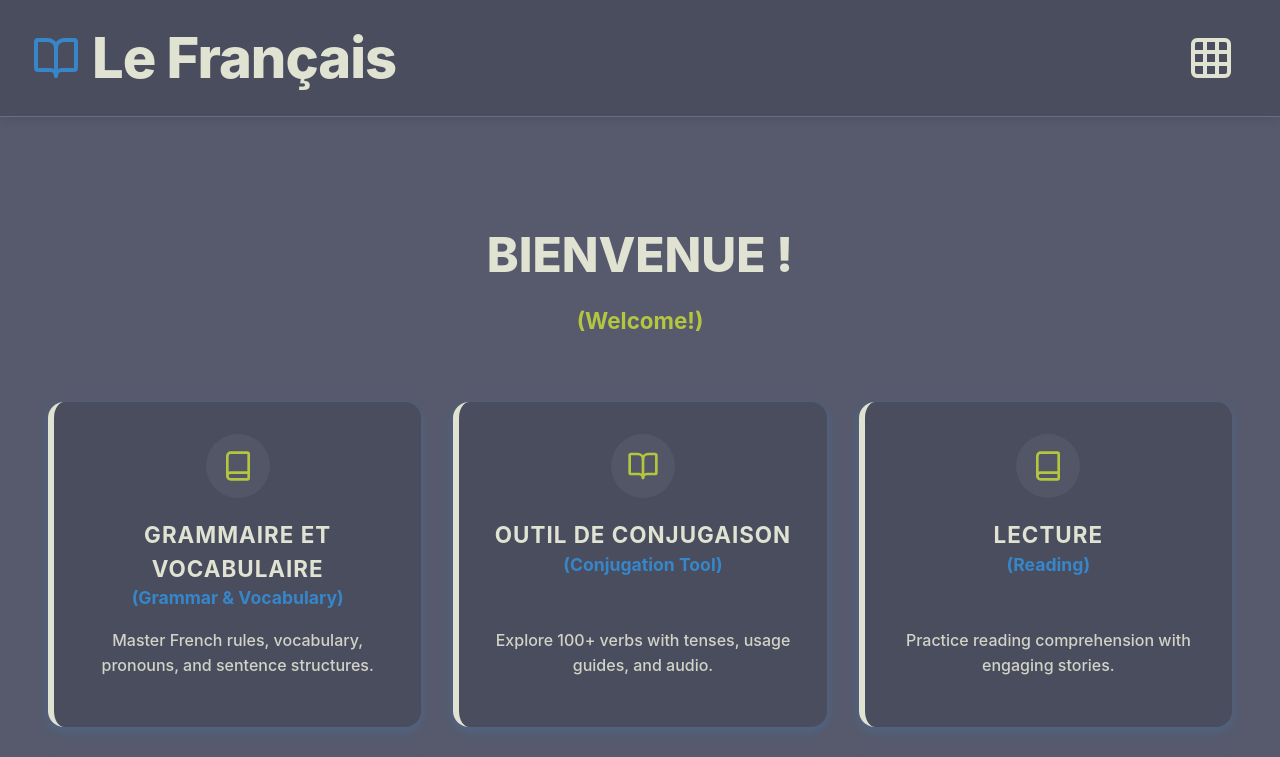
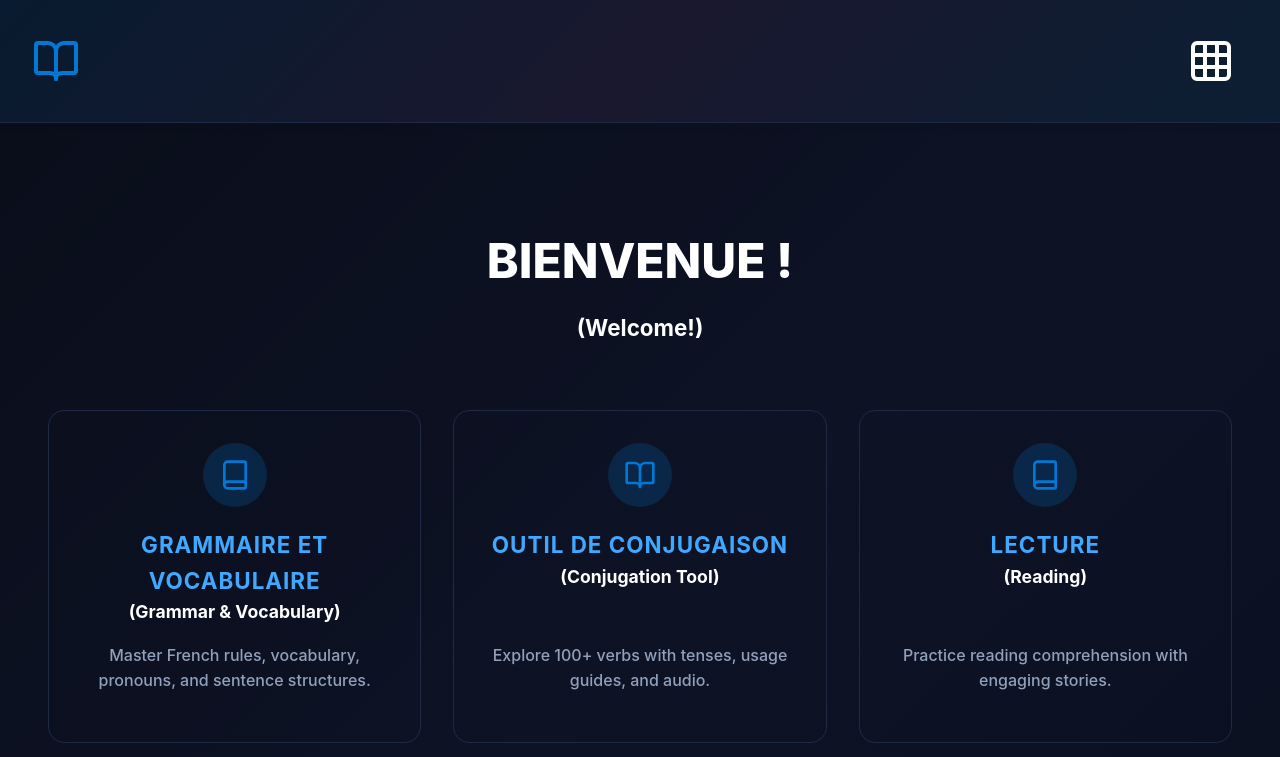
Before and after one commit to snailmailer/French, a React (Vite) app: page /#/ in a window 1280 px wide. Shown: the top 757 px of the page. Built offline with nearby package versions, Linux system fonts and the light colour scheme.

Commit message:
Apply PowerShell CLI theme and color scheme

```diff
--- a/src/components/Layout.tsx
+++ b/src/components/Layout.tsx
@@ -44,15 +44,21 @@ const Layout = () => {
                 display: 'flex',
                 alignItems: 'center',
                 justifyContent: 'space-between',
-                background: 'var(--bg-secondary)',
+                background: 'linear-gradient(135deg, rgba(0, 120, 212, 0.12) 0%, rgba(155, 89, 182, 0.1) 50%, rgba(0, 188, 212, 0.08) 100%)',
                 position: 'sticky',
                 top: 0,
                 zIndex: 1000,
                 boxShadow: '0 2px 10px rgba(0,0,0,0.1)' // Added shadow for better visibility when scrolling
             }}>
-                <Link to="/" style={{ display: 'flex', alignItems: 'center', gap: '0.75rem', fontSize: '3.5rem', fontWeight: 800, color: 'var(--text-primary)', textDecoration: 'none' }}>
-                    <BookOpen size={48} color="var(--accent-color)" />
-                    <span style={{ letterSpacing: '-1px' }}>Le Français</span>
+                <Link to="/" style={{ display: 'flex', alignItems: 'center', gap: '0.75rem', fontSize: '3.5rem', fontWeight: 800, textDecoration: 'none' }}>
+                    <BookOpen size={48} color="var(--primary-color)" />
+                    <span style={{
+                        letterSpacing: '-1px',
+                        background: 'linear-gradient(135deg, var(--primary-color) 0%, var(--secondary-color) 40%, var(--accent-cyan) 70%, var(--accent-purple) 100%)',
+                        WebkitBackgroundClip: 'text',
+                        WebkitTextFillColor: 'transparent',
+                        backgroundClip: 'text'
+                    }}>Le Français</span>
                 </Link>
 
                 <div ref={menuRef} style={{ position: 'relative' }}>
--- a/src/index.css
+++ b/src/index.css
@@ -1,35 +1,34 @@
 @import './mobile.css';
 
 :root {
-  /* New Palette - Dark Mode */
-  --bg-primary: #575A6C;
-  /* Dark Grey/Blue Background */
-  --bg-secondary: #4a4d5e;
-  /* Slightly lighter for cards */
-  --bg-tertiary: #3e4152;
-  /* Even darker for inputs/headers */
-  --text-primary: #E0E2D2;
-  /* Beige Text */
-  --text-secondary: #b0b2c2;
-  --accent-color: #3686C9;
-  /* Blue */
-  --accent-hover: #5DA3E0;
-  --success-color: #B4C540;
-  /* Lime Green */
-  --border-color: #6a6d80;
-  --font-family: 'Check it out', 'Inter', system-ui, Avenir, Helvetica, Arial, sans-serif;
+  /* New Palette - PowerShell Dark Mode */
+  --primary-color: #0078d4;
+  --secondary-color: #40a9ff;
+  --dark-bg: #0a0e1a;
+
+  --bg-primary: #0a0e1a;
+  --bg-secondary: #141b2d;
+  --bg-tertiary: #1c2640;
+
+  --text-primary: #ffffff;
+  --text-secondary: #a0b0cc;
+
+  --accent-color: #0078d4;
+  --accent-hover: #40a9ff;
+  --success-color: #00c853;
+  --border-color: #1e2a45;
+
+  --font-family: 'Inter', system-ui, -apple-system, BlinkMacSystemFont, 'Segoe UI', Roboto, sans-serif;
 }
 
 body {
   margin: 0;
-  /* display: flex; REMOVE THIS IF IT BREAKS LAYOUT */
-  /* place-items: center; REMOVE THIS IF IT BREAKS LAYOUT */
   min-width: 320px;
   min-height: 100vh;
-  background-color: var(--bg-primary);
+  background: linear-gradient(135deg, var(--bg-primary) 0%, #0d1225 50%, #0a0f1f 100%);
   color: var(--text-primary);
   font-family: var(--font-family);
-  line-height: 1.5;
+  line-height: 1.6;
 }
 
 #root {
@@ -143,3 +142,21 @@ button:focus-visible {
 .conjugation-row:hover {
   background-color: var(--bg-tertiary);
 }
+
+/* PowerShell Card Hover Effect */
+.command-card-style::before {
+  content: '';
+  position: absolute;
+  top: 0;
+  left: 0;
+  width: 100%;
+  height: 4px;
+  background: linear-gradient(90deg, var(--primary-color) 0%, var(--accent-purple) 100%);
+  transform: scaleX(0);
+  transform-origin: left;
+  transition: transform 0.4s ease;
+}
+
+.command-card-style:hover::before {
+  transform: scaleX(1);
+}
--- a/src/pages/LandingPage.tsx
+++ b/src/pages/LandingPage.tsx
@@ -8,9 +8,9 @@ const features = [
         desc: 'Master French rules, vocabulary, pronouns, and sentence structures.',
         icon: <Book size={32} />,
         path: '/grammar',
-        color: '#4a4d5e', // Dark Grey/Blue background
-        textColor: '#E0E2D2', // Cream
-        borderColor: '#575A6C'
+        color: 'var(--card-bg)',
+        textColor: 'var(--text-primary)',
+        borderColor: 'var(--border-color)'
     },
     {
         id: 'conjugation',
@@ -18,9 +18,9 @@ const features = [
         desc: 'Explore 100+ verbs with tenses, usage guides, and audio.',
         icon: <BookOpen size={32} />,
         path: '/conjugation',
-        color: '#4a4d5e',
-        textColor: '#E0E2D2',
-        borderColor: '#575A6C'
+        color: 'var(--card-bg)',
+        textColor: 'var(--text-primary)',
+        borderColor: 'var(--border-color)'
     },
     {
         id: 'reading',
@@ -28,9 +28,9 @@ const features = [
         desc: 'Practice reading comprehension with engaging stories.',
         icon: <Book size={32} />,
         path: '/reading',
-        color: '#4a4d5e',
-        textColor: '#E0E2D2',
-        borderColor: '#575A6C'
+        color: 'var(--card-bg)',
+        textColor: 'var(--text-primary)',
+        borderColor: 'var(--border-color)'
     },
     {
         id: 'writing',
@@ -38,9 +38,9 @@ const features = [
         desc: 'Improve your written French with exercises and prompts.',
         icon: <PenTool size={32} />,
         path: '/writing',
-        color: '#4a4d5e',
-        textColor: '#E0E2D2',
-        borderColor: '#575A6C'
+        color: 'var(--card-bg)',
+        textColor: 'var(--text-primary)',
+        borderColor: 'var(--border-color)'
     },
     {
         id: 'speaking',
@@ -48,9 +48,9 @@ const features = [
         desc: 'Enhance pronunciation and speaking confidence.',
         icon: <Mic size={32} />,
         path: '/speaking',
-        color: '#4a4d5e',
-        textColor: '#E0E2D2',
-        borderColor: '#575A6C'
+        color: 'var(--card-bg)',
+        textColor: 'var(--text-primary)',
+        borderColor: 'var(--border-color)'
     },
     {
         id: 'resources',
@@ -58,9 +58,9 @@ const features = [
         desc: 'External tools, news, and practice materials.',
         icon: <BookOpen size={32} />,
         path: '/resources',
-        color: '#4a4d5e',
-        textColor: '#E0E2D2',
-        borderColor: '#575A6C'
+        color: 'var(--card-bg)',
+        textColor: 'var(--text-primary)',
+        borderColor: 'var(--border-color)'
     },
 ];
 
@@ -70,7 +70,7 @@ const LandingPage = () => {
             <h1 style={{ fontSize: '3rem', fontWeight: 800, marginBottom: '0.5rem', color: 'var(--text-primary)' }}>
                 BIENVENUE !
             </h1>
-            <p style={{ fontSize: '1.4rem', color: '#B4C540', fontWeight: 'bold', marginBottom: '4rem' }}>
+            <p style={{ fontSize: '1.4rem', color: 'var(--accent-cyan)', fontWeight: 'bold', marginBottom: '4rem' }}>
                 (Welcome!)
             </p>
 
@@ -95,26 +95,32 @@ const LandingPage = () => {
                                 borderRadius: '16px',
                                 textDecoration: 'none',
                                 color: feature.textColor,
-                                transition: 'transform 0.2s, box-shadow 0.2s',
+                                transition: 'all 0.4s cubic-bezier(0.4, 0, 0.2, 1)',
                                 display: 'flex',
                                 flexDirection: 'column',
                                 alignItems: 'center',
                                 textAlign: 'center',
-                                borderLeft: '6px solid #E0E2D2',
-                                boxShadow: '0 4px 12px rgba(54, 134, 201, 0.3)'
+                                border: '1px solid var(--border-color)',
+                                position: 'relative',
+                                overflow: 'hidden'
                             }}
+                            className="command-card-style" // Reusing PowerShell style via index.css
                             onMouseEnter={(e) => {
-                                e.currentTarget.style.transform = 'translateY(-5px)';
-                                e.currentTarget.style.boxShadow = '0 10px 20px rgba(54, 134, 201, 0.5)';
+                                e.currentTarget.style.transform = 'translateY(-8px)';
+                                e.currentTarget.style.boxShadow = 'var(--shadow-hover)';
+                                e.currentTarget.style.borderColor = 'var(--primary-color)';
+                                e.currentTarget.style.background = 'var(--card-hover)';
                             }}
                             onMouseLeave={(e) => {
                                 e.currentTarget.style.transform = 'translateY(0)';
-                                e.currentTarget.style.boxShadow = '0 4px 12px rgba(54, 134, 201, 0.3)';
+                                e.currentTarget.style.boxShadow = 'none';
+                                e.currentTarget.style.borderColor = 'var(--border-color)';
+                                e.currentTarget.style.background = 'var(--card-bg)';
                             }}
                         >
                             <div style={{
-                                color: '#B4C540',
-                                background: 'rgba(255,255,255,0.05)',
+                                color: 'var(--primary-color)',
+                                background: 'rgba(0, 120, 212, 0.2)',
                                 padding: '1rem',
                                 borderRadius: '50%',
                                 marginBottom: '1rem',
@@ -126,7 +132,7 @@ const LandingPage = () => {
                             </div>
                             <h3 style={{
                                 margin: '0.25rem 0 0',
-                                color: '#E0E2D2',
+                                color: 'var(--secondary-color)',
                                 fontSize: '1.4rem',
                                 fontWeight: 700,
                                 textTransform: 'uppercase',
@@ -135,11 +141,11 @@ const LandingPage = () => {
                                 {frTitle}
                             </h3>
                             {cleanedEnTitle && (
-                                <p style={{ margin: '0 0 1rem', color: '#3686C9', fontSize: '1.1rem', fontWeight: 'bold' }}>
+                                <p style={{ margin: '0 0 1rem', color: 'var(--accent-cyan)', fontSize: '1.1rem', fontWeight: 'bold' }}>
                                     ({cleanedEnTitle})
                                 </p>
                             )}
-                            <p style={{ color: '#E0E2D2', opacity: 0.9, lineHeight: 1.6, marginTop: 'auto' }}>{feature.desc}</p>
+                            <p style={{ color: 'var(--text-secondary)', opacity: 0.9, lineHeight: 1.6, marginTop: 'auto' }}>{feature.desc}</p>
                         </Link>
                     );
                 })}
```
Also changed, not shown: src/pages/ConjugationPage.tsx (+14 -12 lines), src/pages/WritingPage.tsx (+10 -9 lines).
